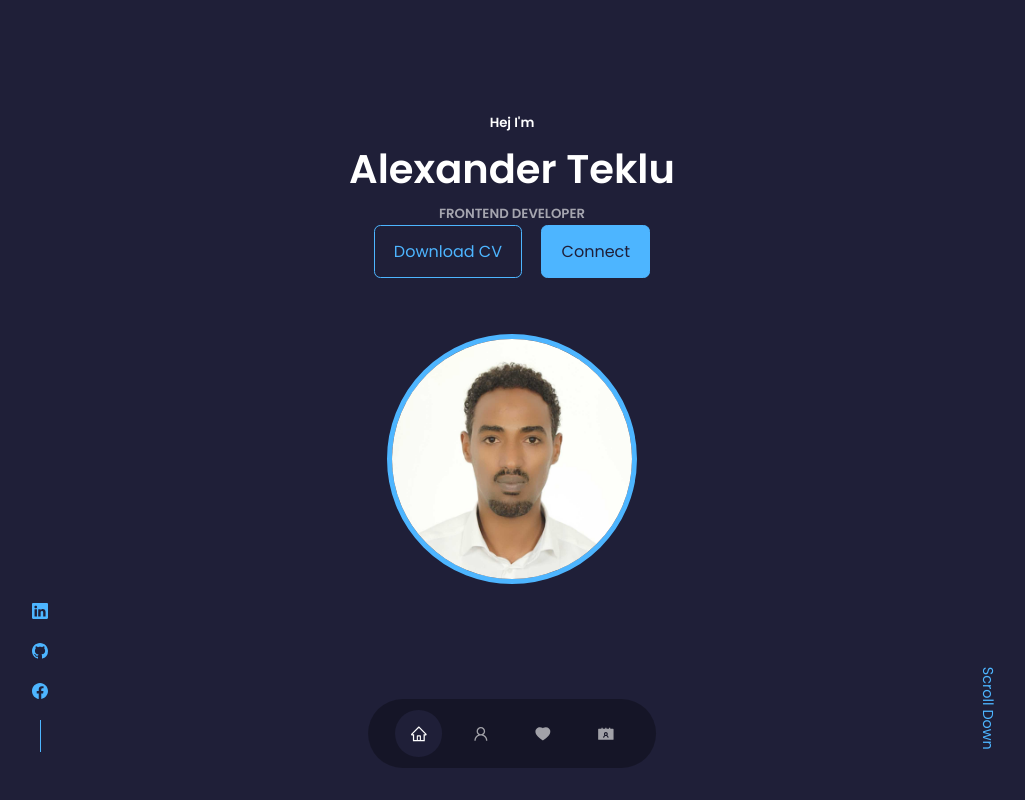
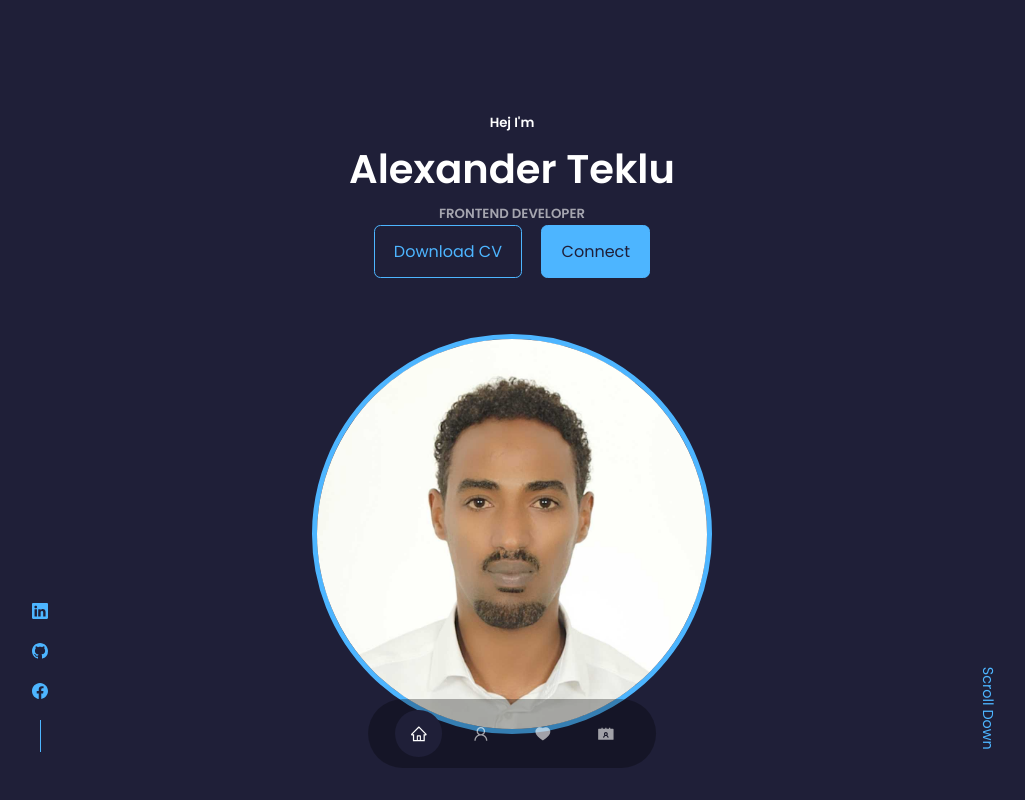
Before and after one commit to AlexTeklu/Alex-Portfolio, a React (Create React App) app: page / in a window 1280 px wide. Shown: the top 800 px of the page, without its empty margins (128-1153 px from the left). Built offline with nearby package versions, Linux system fonts and the light colour scheme; a web font is replaced by a local one.

Commit message:
added file to header

```diff
--- a/src/components/Header/header.css
+++ b/src/components/Header/header.css
@@ -55,8 +55,8 @@ header {
 	transition: transform 50s ease;
 	border-radius: 50%;
 	overflow: hidden;
-	width: 250px;
-	height: 250px;
+	width: 400px;
+	height: 400px;
 }
 .scroll_down {
 	position: absolute;
```
